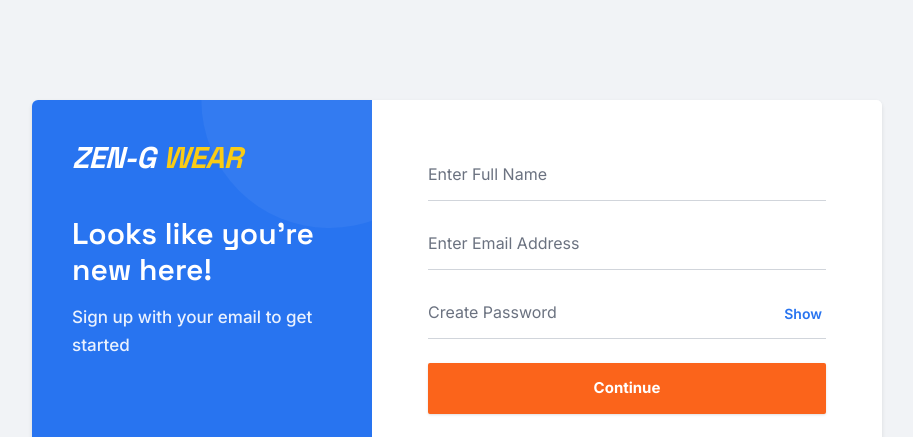
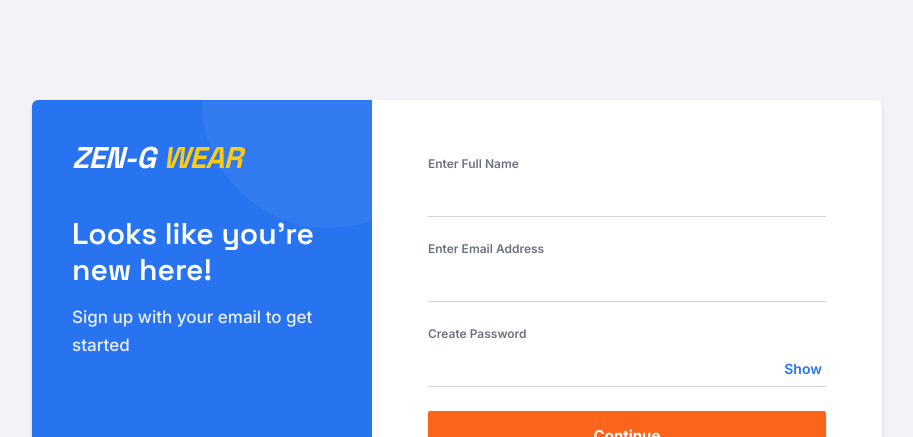
Before and after one commit to shyam-08-02-2004/zen-g-wear, a React (Vite) app in the folder client/: page /register in a window 1280 px wide. Shown: the top 437 px of the page, without its empty margins (183-1096 px from the left). Built offline with nearby package versions, Linux system fonts and the light colour scheme; no server answers.

Commit message:
fix: Use static labels to completely eliminate autofill overlap bugs

```diff
--- a/client/src/pages/auth/Login.jsx
+++ b/client/src/pages/auth/Login.jsx
@@ -72,44 +72,42 @@ function Login() {
           )}
 
           <form className="space-y-8 mt-4 lg:mt-0" onSubmit={handleSubmit}>
-            <div className="relative group">
+            <div className="group">
+              <label
+                htmlFor="email"
+                className="block text-xs font-semibold text-gray-500 mb-1 transition-colors group-focus-within:text-[#2874f0]"
+              >
+                Enter Email Address
+              </label>
               <input
                 id="email"
                 type="email"
                 required
-                className="block w-full border-b-[1.5px] border-gray-300 px-0 py-2.5 text-gray-900 focus:border-[#2874f0] focus:outline-none transition-colors bg-transparent text-[16px] peer"
-                placeholder=" "
+                className="block w-full border-b-[1.5px] border-gray-300 px-0 py-2 text-gray-900 focus:border-[#2874f0] focus:outline-none transition-colors bg-transparent text-[16px]"
                 value={email}
                 onChange={(e) => setEmail(e.target.value)}
               />
-              <label
-                htmlFor="email"
-                className="absolute left-0 transition-all text-gray-500 peer-placeholder-shown:top-2.5 peer-placeholder-shown:text-[16px] -top-4 text-xs peer-focus:-top-4 peer-focus:text-xs peer-focus:text-[#2874f0]"
-              >
-                Enter Email Address
-              </label>
             </div>
 
             <div className="relative group">
+              <label
+                htmlFor="password"
+                className="block text-xs font-semibold text-gray-500 mb-1 transition-colors group-focus-within:text-[#2874f0]"
+              >
+                Enter Password
+              </label>
               <input
                 id="password"
                 type={showPassword ? "text" : "password"}
                 required
-                className="block w-full border-b-[1.5px] border-gray-300 px-0 py-2.5 pr-12 text-gray-900 focus:border-[#2874f0] focus:outline-none transition-colors bg-transparent text-[16px] peer"
-                placeholder=" "
+                className="block w-full border-b-[1.5px] border-gray-300 px-0 py-2 pr-12 text-gray-900 focus:border-[#2874f0] focus:outline-none transition-colors bg-transparent text-[16px]"
                 value={password}
                 onChange={(e) => setPassword(e.target.value)}
               />
-              <label
-                htmlFor="password"
-                className="absolute left-0 transition-all text-gray-500 peer-placeholder-shown:top-2.5 peer-placeholder-shown:text-[16px] -top-4 text-xs peer-focus:-top-4 peer-focus:text-xs peer-focus:text-[#2874f0]"
-              >
-                Enter Password
-              </label>
               <button
                 type="button"
                 onClick={() => setShowPassword(!showPassword)}
-                className="absolute right-0 top-2.5 text-[#2874f0] font-semibold text-sm hover:text-blue-700 transition-colors bg-white px-1"
+                className="absolute right-0 bottom-2 text-[#2874f0] font-semibold text-sm hover:text-blue-700 transition-colors bg-white px-1"
               >
                 {showPassword ? 'Hide' : 'Show'}
               </button>
--- a/client/src/pages/auth/Register.jsx
+++ b/client/src/pages/auth/Register.jsx
@@ -72,62 +72,59 @@ function Register() {
           )}
 
           <form className="space-y-6 mt-4 lg:mt-0" onSubmit={handleSubmit}>
-            <div className="relative group">
+            <div className="group">
+              <label
+                htmlFor="name"
+                className="block text-xs font-semibold text-gray-500 mb-1 transition-colors group-focus-within:text-[#2874f0]"
+              >
+                Enter Full Name
+              </label>
               <input
                 id="name"
                 type="text"
                 required
-                className="block w-full border-b-[1.5px] border-gray-300 px-0 py-2.5 text-gray-900 focus:border-[#2874f0] focus:outline-none transition-colors bg-transparent text-[16px] peer"
-                placeholder=" "
+                className="block w-full border-b-[1.5px] border-gray-300 px-0 py-2 text-gray-900 focus:border-[#2874f0] focus:outline-none transition-colors bg-transparent text-[16px]"
                 value={name}
                 onChange={(e) => setName(e.target.value)}
               />
-              <label
-                htmlFor="name"
-                className="absolute left-0 transition-all text-gray-500 peer-placeholder-shown:top-2.5 peer-placeholder-shown:text-[16px] -top-4 text-xs peer-focus:-top-4 peer-focus:text-xs peer-focus:text-[#2874f0]"
-              >
-                Enter Full Name
-              </label>
             </div>
 
-            <div className="relative group">
+            <div className="group">
+              <label
+                htmlFor="email"
+                className="block text-xs font-semibold text-gray-500 mb-1 transition-colors group-focus-within:text-[#2874f0]"
+              >
+                Enter Email Address
+              </label>
               <input
                 id="email"
                 type="email"
                 required
-                className="block w-full border-b-[1.5px] border-gray-300 px-0 py-2.5 text-gray-900 focus:border-[#2874f0] focus:outline-none transition-colors bg-transparent text-[16px] peer"
-                placeholder=" "
+                className="block w-full border-b-[1.5px] border-gray-300 px-0 py-2 text-gray-900 focus:border-[#2874f0] focus:outline-none transition-colors bg-transparent text-[16px]"
                 value={email}
                 onChange={(e) => setEmail(e.target.value)}
               />
-              <label
-                htmlFor="email"
-                className="absolute left-0 transition-all text-gray-500 peer-placeholder-shown:top-2.5 peer-placeholder-shown:text-[16px] -top-4 text-xs peer-focus:-top-4 peer-focus:text-xs peer-focus:text-[#2874f0]"
-              >
-                Enter Email Address
-              </label>
             </div>
 
             <div className="relative group">
+              <label
+                htmlFor="password"
+                className="block text-xs font-semibold text-gray-500 mb-1 transition-colors group-focus-within:text-[#2874f0]"
+              >
+                Create Password
+              </label>
               <input
                 id="password"
                 type={showPassword ? "text" : "password"}
                 required
-                className="block w-full border-b-[1.5px] border-gray-300 px-0 py-2.5 pr-12 text-gray-900 focus:border-[#2874f0] focus:outline-none transition-colors bg-transparent text-[16px] peer"
-                placeholder=" "
+                className="block w-full border-b-[1.5px] border-gray-300 px-0 py-2 pr-12 text-gray-900 focus:border-[#2874f0] focus:outline-none transition-colors bg-transparent text-[16px]"
                 value={password}
                 onChange={(e) => setPassword(e.target.value)}
               />
-              <label
-                htmlFor="password"
-                className="absolute left-0 transition-all text-gray-500 peer-placeholder-shown:top-2.5 peer-placeholder-shown:text-[16px] -top-4 text-xs peer-focus:-top-4 peer-focus:text-xs peer-focus:text-[#2874f0]"
-              >
-                Create Password
-              </label>
               <button
                 type="button"
                 onClick={() => setShowPassword(!showPassword)}
-                className="absolute right-0 top-2.5 text-[#2874f0] font-semibold text-sm hover:text-blue-700 transition-colors bg-white px-1"
+                className="absolute right-0 bottom-2 text-[#2874f0] font-semibold text-sm hover:text-blue-700 transition-colors bg-white px-1"
               >
                 {showPassword ? 'Hide' : 'Show'}
               </button>
```
